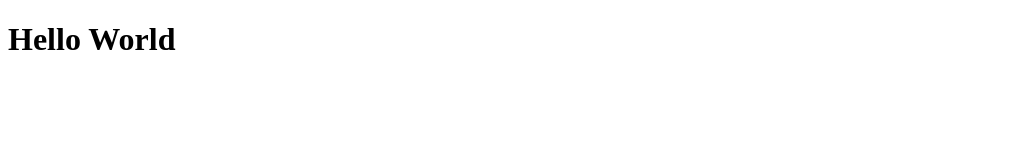
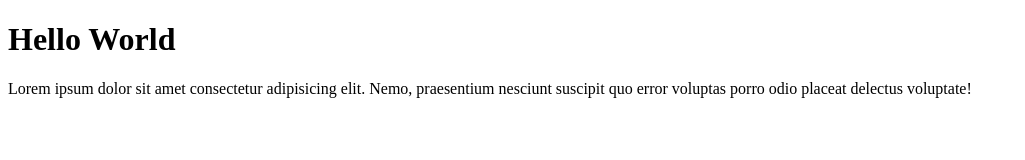
Before and after one commit to Dimasbro12/dimas-git-test, a plain HTML site: page index.html in a window 1280 px wide. Shown: the whole page, without its empty margins (0-1025 px from the left). Drawn offline with Linux system fonts and the light colour scheme.

Commit message:
menambahkan paragraf

```diff
--- a/index.html
+++ b/index.html
@@ -6,5 +6,6 @@
     </head>
     <body>
 <h1>Hello World</h1>
+<p>Lorem ipsum dolor sit amet consectetur adipisicing elit. Nemo, praesentium nesciunt suscipit quo error voluptas porro odio placeat delectus voluptate!</p>
     </body>
 </html>
```
